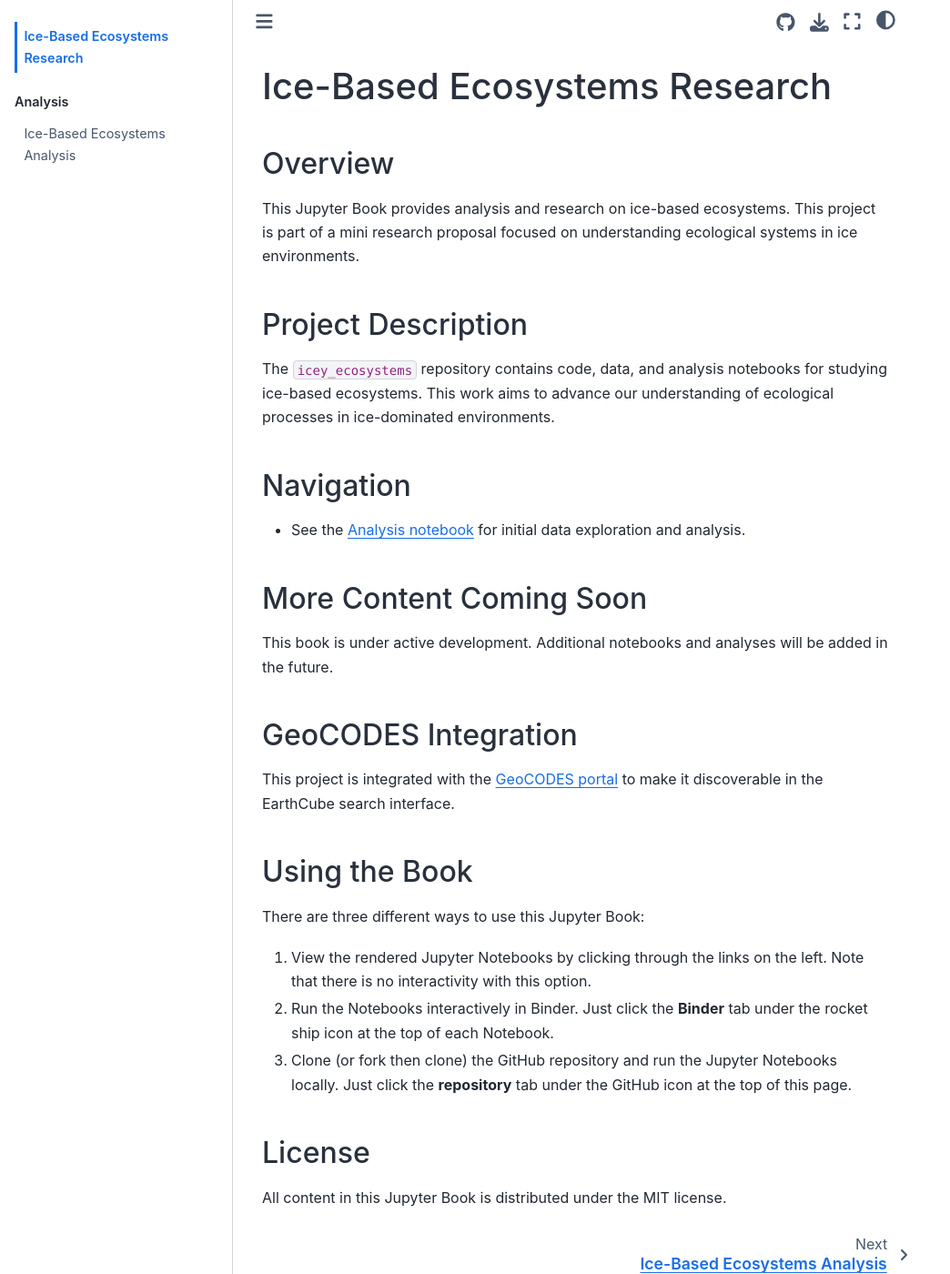
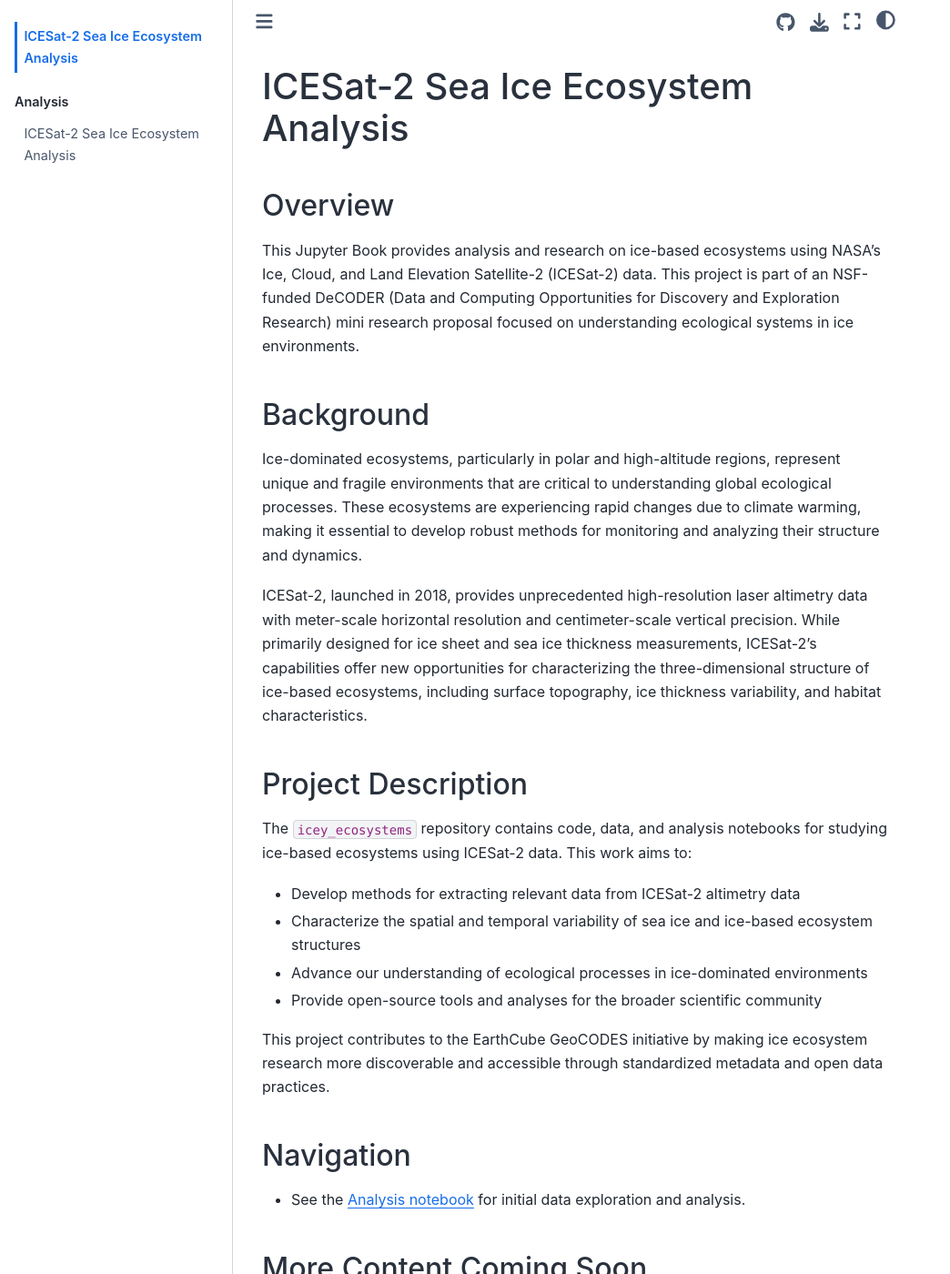
Before and after one commit to akpetty/icey_ecosystems, a Jupyter Book: the page built from content/0_home.md, in a window 1280 px wide and 1400 px high. Shown: the whole window at 91% size, without its empty margins (0-1044 px from the left). Built offline with Jupyter Book 1.0.4 settings and Sphinx 7.4.7 and the Sphinx Book theme 1.1.4, drawn with Linux system fonts in a browser that asks for light colours; some of the changed text lies outside the part shown.

Commit message:
Add JSON-LD metadata template, update home page content, and improve project configuration

```diff
--- a/_config.yml
+++ b/_config.yml
@@ -1,14 +1,16 @@
 # Book settings
-title: Ice-Based Ecosystems Research
-author: Your Name
-copyright: "2025"  # Copyright year to be placed in the footer
+title: Exploring Icey Ecosystems Using ICESat-2 Data
+author: Alek Petty
+copyright: "2026"  # Copyright year to be placed in the footer
 
 repository:
-  url                       : https://github.com/YOUR_USERNAME/icey_ecosystems
+  url                       : https://github.com/akpetty/icey_ecosystems
   branch                    : main
 
 sphinx:
   config:
+    # Custom template directory for JSON-LD injection
+    templates_path: ['_templates']
     # Better search
     html_search_language: 'en'
     html_search_options: {'type': 'default'}
--- /dev/null
+++ b/_templates/layout.html
@@ -0,0 +1,44 @@
+{% extends "!layout.html" %}
+
+{% block extrahead %}
+{{ super() }}
+<!-- JSON-LD metadata for GeoCODES integration -->
+<!-- Following Science on Schema.org (SOS) best practices: https://github.com/ESIPFed/science-on-schema.org -->
+<script type="application/ld+json">
+{
+  "@context": "https://schema.org/",
+  "@id": "https://akpetty.github.io/icey_ecosystems/",
+  "@type": "Dataset",
+  "name": "icey_ecosystems",
+  "description": "A research project for assessing icey ecosystems using ICESat-2 data. This project is part of an NSF-funded DeCODER mini research proposal.",
+  "url": "https://akpetty.github.io/icey_ecosystems/",
+  "keywords": [
+    "Geoscience",
+    "Ecosystems",
+    "Ice",
+    "EarthCube",
+    "Research",
+    "Ecology",
+    "ICESat-2",
+    "DeCODER"
+  ],
+  "creator": [
+    {
+      "@type": "Person",
+      "name": "Alek Petty"
+    }
+  ],
+  "datePublished": "2026-01-01",
+  "dateModified": "2026-01-20",
+  "license": "https://creativecommons.org/licenses/by/4.0/",
+  "publisher": {
+    "@type": "Organization",
+    "name": "EarthCube"
+  },
+  "includedInDataCatalog": {
+    "@type": "DataCatalog",
+    "name": "GeoCODES"
+  }
+}
+</script>
+{% endblock %}
--- a/content/0_home.md
+++ b/content/0_home.md
@@ -1,10 +1,22 @@
-# Ice-Based Ecosystems Research
+# ICESat-2 Sea Ice Ecosystem Analysis
 
 ## Overview
-This Jupyter Book provides analysis and research on ice-based ecosystems. This project is part of a mini research proposal focused on understanding ecological systems in ice environments.
+This Jupyter Book provides analysis and research on ice-based ecosystems using NASA's Ice, Cloud, and Land Elevation Satellite-2 (ICESat-2) data. This project is part of an NSF-funded DeCODER (Data and Computing Opportunities for Discovery and Exploration Research) mini research proposal focused on understanding ecological systems in ice environments.
+
+## Background
+Ice-dominated ecosystems, particularly in polar and high-altitude regions, represent unique and fragile environments that are critical to understanding global ecological processes. These ecosystems are experiencing rapid changes due to climate warming, making it essential to develop robust methods for monitoring and analyzing their structure and dynamics.
+
+ICESat-2, launched in 2018, provides unprecedented high-resolution laser altimetry data with meter-scale horizontal resolution and centimeter-scale vertical precision. While primarily designed for ice sheet and sea ice thickness measurements, ICESat-2's capabilities offer new opportunities for characterizing the three-dimensional structure of ice-based ecosystems, including surface topography, ice thickness variability, and habitat characteristics.
 
 ## Project Description
-The `icey_ecosystems` repository contains code, data, and analysis notebooks for studying ice-based ecosystems. This work aims to advance our understanding of ecological processes in ice-dominated environments.
+The `icey_ecosystems` repository contains code, data, and analysis notebooks for studying ice-based ecosystems using ICESat-2 data. This work aims to:
+
+- Develop methods for extracting relevant data from ICESat-2 altimetry data
+- Characterize the spatial and temporal variability of sea ice and ice-based ecosystem structures
+- Advance our understanding of ecological processes in ice-dominated environments
+- Provide open-source tools and analyses for the broader scientific community
+
+This project contributes to the EarthCube GeoCODES initiative by making ice ecosystem research more discoverable and accessible through standardized metadata and open data practices.
 
 ## Navigation
 - See the [Analysis notebook](1_analysis) for initial data exploration and analysis.
```
Also changed, not shown: index.html (+8 -3 lines), content/1_analysis.ipynb.
